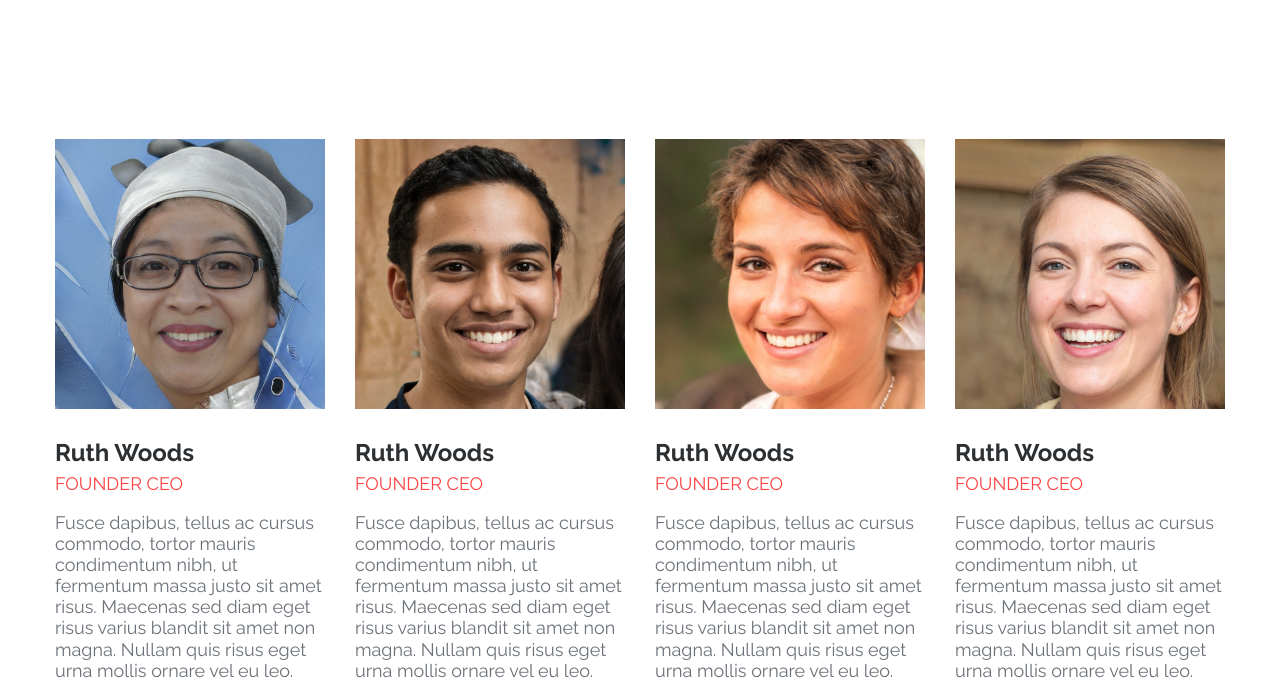
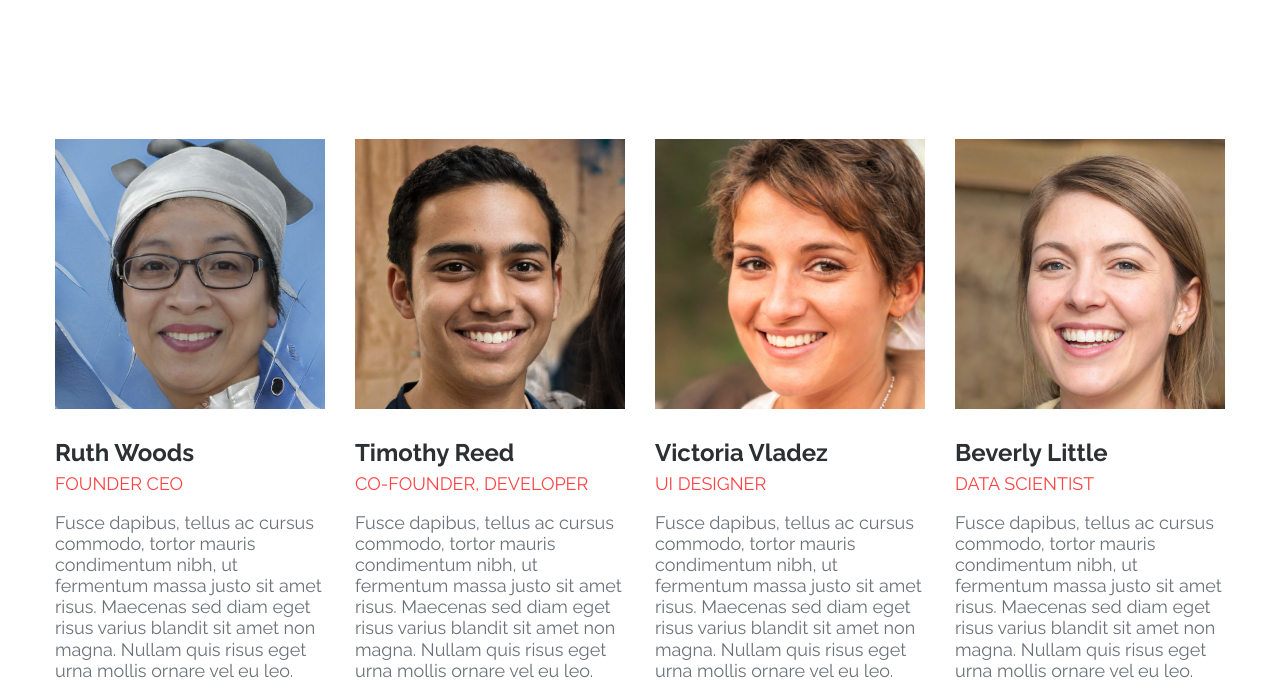
Before and after one commit to Eduard-Ekob/FE53-Landing2-Eduard-Ekob, a website built with Parcel: page src/index.html in a window 1280 px wide. Shown: the part 1546-2246 px from the top of the page. Built offline with nearby package versions, Linux system fonts and the light colour scheme.

Commit message:
Fix team section

```diff
--- a/src/index.html
+++ b/src/index.html
@@ -98,7 +98,6 @@
                         <p class="feature-card-description__text">Cras justo odio, dapibus ac facilisis in, egestas eget quam. Nullam quis risus eget urna mollis ornare vel eu leo. Donec ullamcorper nulla non metus auctor fringilla.</p>
                     </div>
                 </div>
-
             </div>
         </div>
     </section>
@@ -131,10 +130,10 @@
                         <img src="./img/Rectangle25.png" alt="no_photo">
                     </div>
                     <div class="member-name">
-                        <p class="name">Ruth Woods</p>
+                        <p class="name">Timothy Reed</p>
                     </div>
                     <div class="member-position">
-                        <p class="mPosition">founder ceo</p>
+                        <p class="mPosition">co-founder, developer</p>
                     </div>
                     <div class="member-description">
                         <p class="mDescription">Fusce dapibus, tellus ac cursus commodo, tortor mauris condimentum nibh, ut fermentum massa justo sit amet risus. Maecenas sed diam eget risus varius blandit sit amet non magna. Nullam quis risus eget urna mollis ornare vel eu leo.</p>
@@ -152,10 +151,10 @@
                         <img src="./img/Rectangle26.png" alt="no_photo">
                     </div>
                     <div class="member-name">
-                        <p class="name">Ruth Woods</p>
+                        <p class="name">Victoria Vladez</p>
                     </div>
                     <div class="member-position">
-                        <p class="mPosition">founder ceo</p>
+                        <p class="mPosition">ui designer</p>
                     </div>
                     <div class="member-description">
                         <p class="mDescription">Fusce dapibus, tellus ac cursus commodo, tortor mauris condimentum nibh, ut fermentum massa justo sit amet risus. Maecenas sed diam eget risus varius blandit sit amet non magna. Nullam quis risus eget urna mollis ornare vel eu leo.</p>
@@ -173,10 +172,10 @@
                         <img src="./img/Rectangle27.png" alt="no_photo">
                     </div>
                     <div class="member-name">
-                        <p class="name">Ruth Woods</p>
+                        <p class="name">Beverly Little</p>
                     </div>
                     <div class="member-position">
-                        <p class="mPosition">founder ceo</p>
+                        <p class="mPosition">data scientist</p>
                     </div>
                     <div class="member-description">
                         <p class="mDescription">Fusce dapibus, tellus ac cursus commodo, tortor mauris condimentum nibh, ut fermentum massa justo sit amet risus. Maecenas sed diam eget risus varius blandit sit amet non magna. Nullam quis risus eget urna mollis ornare vel eu leo.</p>
```
